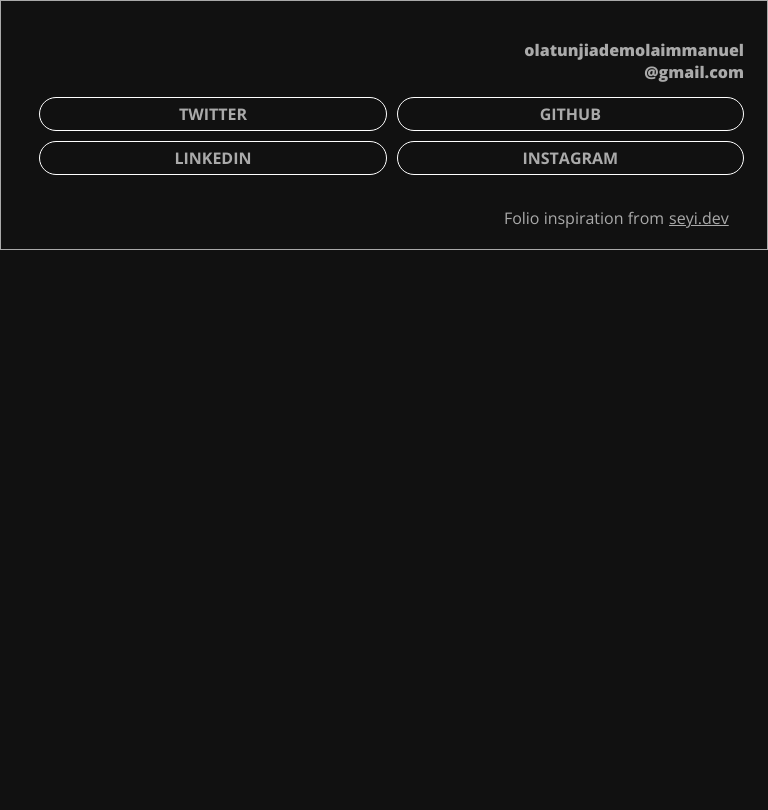
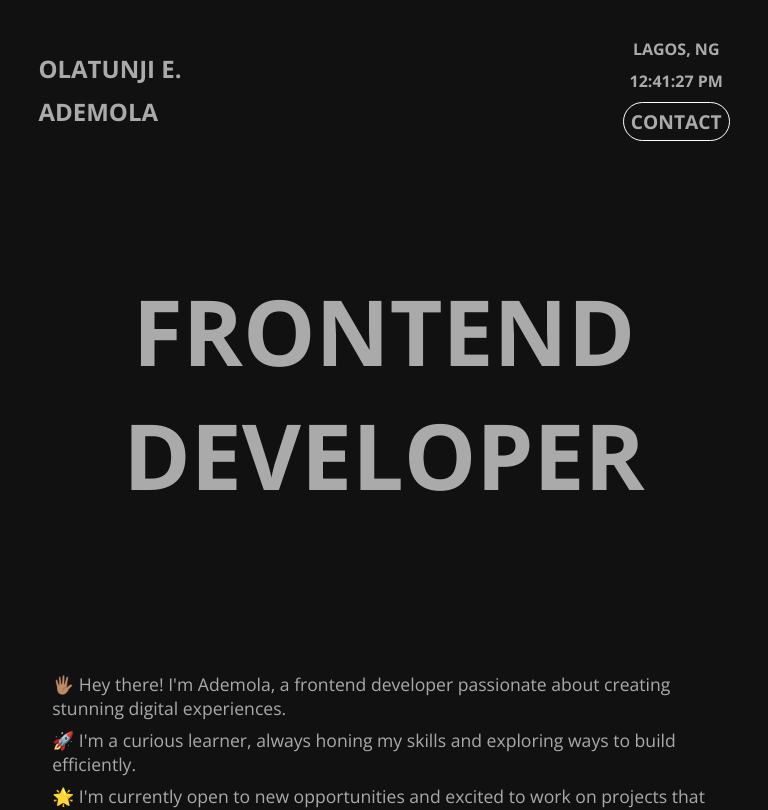
Before and after one commit to aaade-pm/my-folio, a React (Vite) app: page / in a window 768 px wide. Shown: the top 810 px of the page. Built offline with nearby package versions, Linux system fonts and the light colour scheme.

Commit message:
Hero UI implementation

```diff
--- a/src/App.jsx
+++ b/src/App.jsx
@@ -1,11 +1,12 @@
-// import React from "react";
-// import Footer from "./views/Footer";
-
 import Footer from "./views/Footer";
+import Hero from "./views/Hero";
+import Nav from "./components/Nav";
 
 const App = () => {
   return (
     <div>
+      <Nav />
+      <Hero />
       <Footer />
     </div>
   );
--- /dev/null
+++ b/src/components/ContactButton.jsx
@@ -0,0 +1,14 @@
+const ContactButton = () => {
+  const scrollToFooter = () => {
+    const footer = document.getElementById("footer");
+    footer.scrollIntoView({ behavior: "smooth" });
+  };
+
+  return (
+    <div className="contact">
+      <button onClick={scrollToFooter}>CONTACT</button>
+    </div>
+  );
+};
+
+export default ContactButton;
--- /dev/null
+++ b/src/components/Nav.jsx
@@ -0,0 +1,23 @@
+import ContactButton from "./ContactButton";
+
+const Nav = () => {
+  const surname = "OLATUNJI E.";
+  const middlename = "ADEMOLA";
+  const currentTime = new Date().toLocaleTimeString();
+
+  return (
+    <div className="nav">
+      <div className="header-name">
+        <h1>{surname}</h1>
+        <h1>{middlename}</h1>
+      </div>
+      <div className="header-title">
+        <h3>LAGOS, NG</h3>
+        <h3>{currentTime}</h3>
+        <ContactButton />
+      </div>
+    </div>
+  );
+};
+
+export default Nav;
--- a/src/index.css
+++ b/src/index.css
@@ -13,10 +13,72 @@
   font-family: "Open Sans", sans-serif;
 }
 
-/* desktop footer styling */
+/* desktop hero stylings */
+
+.nav {
+  display: flex;
+  justify-content: space-between;
+  align-items: center;
+  padding: 2%;
+}
+
+.header {
+  display: flex;
+  padding: 2%;
+}
+
+.header-name {
+  display: flex;
+  gap: 10px;
+}
+
+.header-title {
+  display: flex;
+  justify-content: center;
+  gap: 10px;
+}
+
+.header-description {
+  display: flex;
+  font-size: 4.5rem;
+  font-weight: 900;
+}
+
+.header h1:hover {
+  color: var(--white);
+}
+
+.about {
+  display: flex;
+  flex-direction: column;
+  justify-content: flex-end;
+  gap: 8px;
+  text-align: left;
+  height: 300px;
+  padding: 10px;
+  /* border: 1px solid var(--text-color); */
+}
+
+.contact button {
+  border: 1px solid var(--white);
+  border-radius: 45px;
+  cursor: pointer;
+  font-size: 13px;
+  font-weight: 700;
+  text-align: center;
+  padding: 5px 7px;
+  text-decoration: none;
+}
+
+.contact button:hover {
+  background-color: var(--white);
+  color: var(--background-color);
+}
+
+/* desktop footer stylings */
 .footer {
   height: 200px;
-  border: 1px solid var(--text-color);
+  /* border: 1px solid var(--text-color); */
   position: relative;
 }
 
@@ -65,7 +127,55 @@
 }
 
 /* media query for mobile devices */
-@media screen and (max-width: 768px) {
+@media screen and (min-width: 320px) and (max-width: 480px) {
+  /* mobile hero stylings */
+  .nav {
+    padding: 5%;
+  }
+
+  .header {
+    flex-direction: column;
+    height: 800px;
+  }
+
+  .header-name {
+    flex-direction: column;
+  }
+
+  .nav h1 {
+    font-size: 1.5rem;
+  }
+  .nav h3 {
+    font-size: 1rem;
+  }
+
+  .header-title {
+    flex-direction: column;
+    align-items: center;
+  }
+
+  .header-descriptions {
+    display: flex;
+    flex-direction: column;
+    align-items: center;
+    margin-top: 15%;
+  }
+
+  .header-description h1 {
+    font-size: 3.4rem;
+  }
+
+  .about {
+    margin-top: 8%;
+    align-items: center;
+    justify-content: center;
+  }
+
+  .about p {
+    line-height: 1.5;
+  }
+
+  /* mobile footer styling */
   .footer {
     height: 250px;
   }
@@ -90,3 +200,118 @@
     bottom: 8%;
   }
 }
+
+@media screen and (min-width: 481px) and (max-width: 768px) {
+  /* mobile hero stylings */
+  .nav {
+    padding: 5%;
+  }
+
+  .nav h1 {
+    font-size: 1.5rem;
+  }
+  .nav h3 {
+    font-size: 1rem;
+  }
+
+  .header {
+    flex-direction: column;
+  }
+
+  .header-name {
+    flex-direction: column;
+  }
+
+  .header-descriptions {
+    margin-top: 10%;
+    display: flex;
+    flex-direction: column;
+    align-items: center;
+  }
+
+  .header-description h1 {
+    font-size: 5.7rem;
+  }
+
+  .header-title {
+    flex-direction: column;
+    align-items: center;
+  }
+
+  .about {
+    padding: 5%;
+    margin-top: 7%;
+    align-items: center;
+  }
+
+  .about p {
+    font-size: 1.1rem;
+  }
+
+  .contact button {
+    font-size: 1.2rem;
+  }
+
+  /* mobile footer styling */
+  .footer {
+    height: 250px;
+  }
+
+  .footer-email {
+    flex-direction: column;
+    font-size: 1rem;
+    text-align: right;
+    margin-right: 3%;
+    margin-top: 5%;
+  }
+
+  .socials-container {
+    display: grid;
+    grid-template-columns: repeat(2, 1fr);
+    right: 3%;
+    bottom: 30%;
+  }
+
+  .inspired {
+    right: 5%;
+    bottom: 8%;
+  }
+}
+
+@media screen and (min-width: 769px) and (max-width: 1024px) {
+  .header {
+    flex-direction: column;
+  }
+
+  .header-description {
+    font-size: 4.2rem;
+  }
+  .header-descriptions {
+    margin-top: 10%;
+  }
+
+  .contact button {
+    font-size: 1.2rem;
+  }
+
+  .about {
+    margin-top: 5%;
+    font-size: 1.7rem;
+    gap: 15px;
+  }
+}
+
+@media screen and (min-width: 1025px) and (max-width: 1200px) {
+  .header-description {
+    font-size: 4.5rem;
+  }
+
+  .contact button {
+    font-size: 1.2rem;
+  }
+
+  .about {
+    margin-top: 5%;
+    gap: 5px;
+  }
+}
--- a/src/views/Footer.jsx
+++ b/src/views/Footer.jsx
@@ -1,5 +1,3 @@
-// import React from 'react'
-
 import FooterButton from "../components/FooterButton";
 
 const Footer = () => {
@@ -8,7 +6,7 @@ const Footer = () => {
   const seyiFolio = "https://www.seyi.dev/";
   return (
     <div>
-      <footer className="footer">
+      <footer className="footer" id="footer">
         <div className="footer-email">
           <p>{emailName}</p>
           <p>{emailDomain}</p>
--- /dev/null
+++ b/src/views/Hero.jsx
@@ -0,0 +1,36 @@
+// import React from 'react'
+
+const Hero = () => {
+  const desc1 = "FRONTEND";
+  const desc2 = "DEVELOPER";
+  const aboutMe1 = `🖐🏽 Hey there! I'm Ademola, a frontend developer passionate about creating stunning digital experiences.`;
+  const aboutMe2 = `🚀 I'm a curious learner, always honing my skills and exploring ways to build efficiently.`;
+  const aboutMe3 = `🌟 I'm currently open to new opportunities and excited to work on projects that challenge me and push me to grow.`;
+
+  return (
+    <div>
+      <header className="header">
+        <div className="header-descriptions">
+          <div className="header-description">
+            {desc1.split("").map((letter, index) => {
+              return <h1 key={index}>{letter}</h1>;
+            })}
+          </div>
+
+          <div className="header-description">
+            {desc2.split("").map((letter, index) => {
+              return <h1 key={index}>{letter}</h1>;
+            })}
+          </div>
+        </div>
+        <div className="about">
+          <p>{aboutMe1}</p>
+          <p>{aboutMe2}</p>
+          <p>{aboutMe3}</p>
+        </div>
+      </header>
+    </div>
+  );
+};
+
+export default Hero;
```
